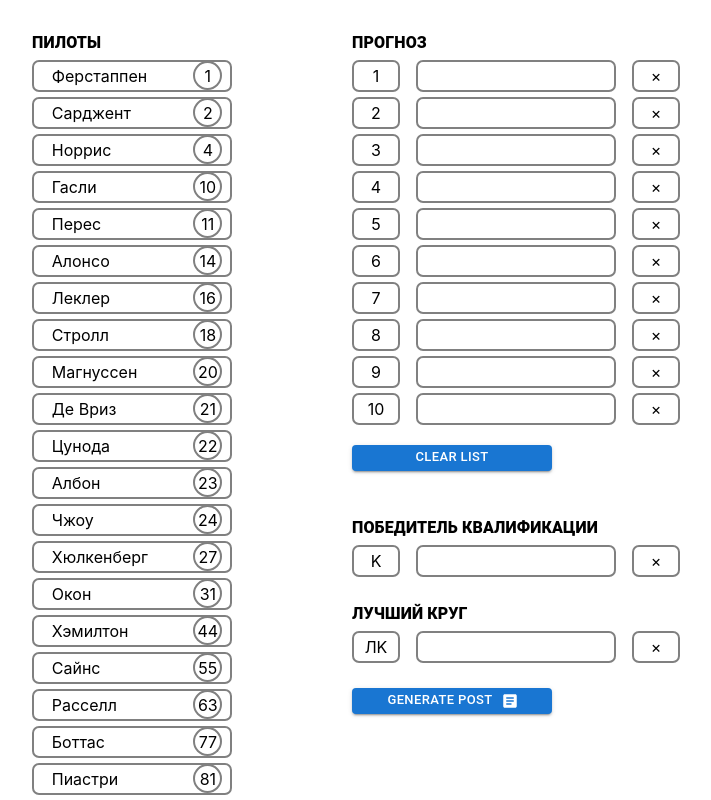
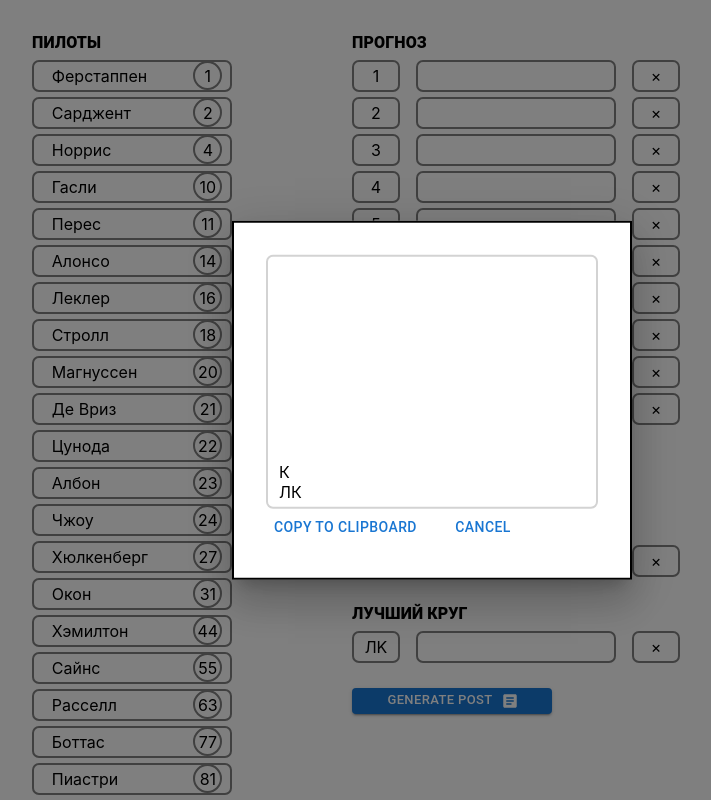
Before and after one commit to SkunovDen/f1_toto_4_d3, a React (Create React App) app: page / in a window 1280 px wide. Both pictures are taken after a click on the button "GENERATE POST". Shown: the whole page, without its empty margins (208-919 px from the left). Built offline with nearby package versions, Linux system fonts and the light colour scheme; the HTML template or start-up script is replaced by a standard one.

Commit message:
update finishlist selection for copy to clipboard

```diff
--- a/src/components/Post.jsx
+++ b/src/components/Post.jsx
@@ -47,7 +47,7 @@
       result = false
     }
 
-    return result
+    return true //result
   }
 
   const handleShow = () => {
@@ -59,11 +59,14 @@
   }
 
   function selectText(containerid) {
+
     if (document.selection) { // IE
         var range = document.body.createTextRange();
         range.moveToElementText(document.getElementById(containerid));
         range.select();
-    } else if (window.getSelection) {
+    }
+    else
+    if (window.getSelection) {
       // eslint-disable-next-line
         var range = document.createRange();
         range.selectNode(document.getElementById(containerid));
@@ -95,12 +98,13 @@
         onClose={handleClose}
       >
         <Box sx={modalBoxStyle}>
-          <div id="selectable" className="finishList" onClick={() => selectText('selectable')}>
-            {podiumList.map((slot) => {
-                return(<>
+          <div>
+            <div  id="selectable" className="finishList">
+            {podiumList.map((slot, index) => {
+                return(<div key={index}>
                   {slot.name}
                   <br></br>
-                  </>
+                  </div>
                 )
               }
             )}
@@ -108,7 +112,7 @@
             {'К '}{qualWinner.name}
             <br></br>
             {'ЛК '}{bestLap.name}
-
+          </div>
           </div>
 
           <Button onClick={() => handleCopyToClipboard()}>Copy to clipboard</Button>
@@ -117,6 +121,7 @@
         </Box>
 
       </Modal>
+
 
       <Stack direction="column" spacing={2}>
         <Button className="clearbutton" size="small" variant="contained"
```
